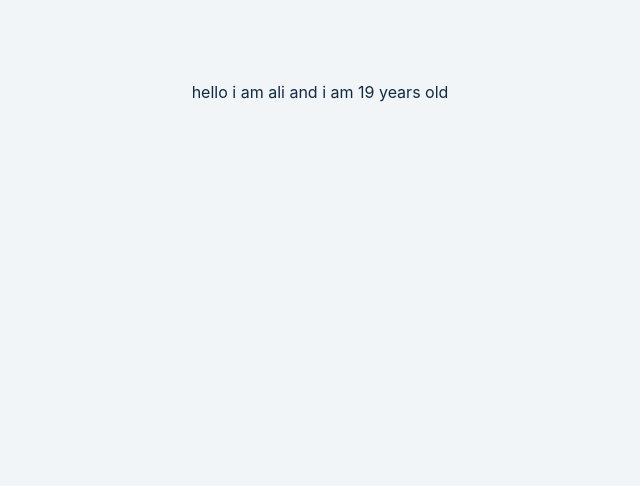
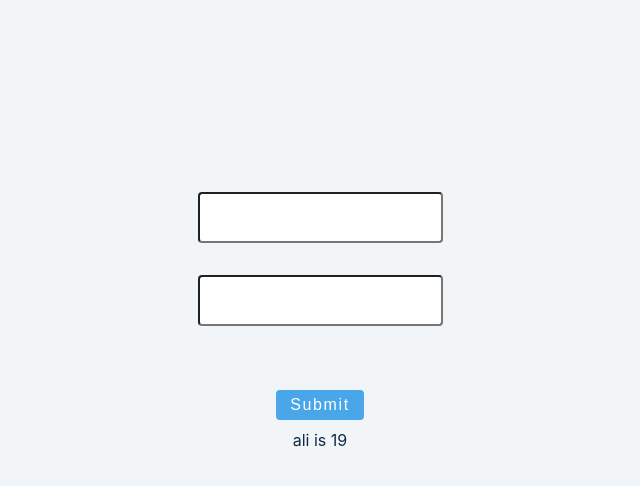
Before and after one commit to alivarastepour/react, a React (Create React App) app: page / in a window 1280 px wide. Shown: the top 486 px of the page, without its empty margins (320-960 px from the left). Built offline with nearby package versions, Linux system fonts and the light colour scheme.

Commit message:
uncontrolled components

```diff
--- a/src/App.js
+++ b/src/App.js
@@ -1,5 +1,5 @@
 import React from 'react'
-import Setup from './tutorial/19-proptypes/proptypes-typescript'
+import Setup from './tutorial/20-uncontrolled-component/uncontrolledComponent'
 function App() {
   return (
     <div className='container'>
--- /dev/null
+++ b/src/tutorial/20-uncontrolled-component/uncontrolledComponent.js
@@ -0,0 +1,41 @@
+import React, {createRef} from "react";
+
+
+let users = [{name:'ali',age:19}]
+
+const Setup = () => {
+  return <>
+    <App/>
+  </>
+}
+const App = () => {
+    const reference = createRef();
+    const reference1 = createRef();
+
+    const myHandler = (e) => {
+      e.preventDefault();
+      console.log(reference.current.value);
+      console.log(reference1.current.value);
+      users = [...users, {name:reference.current.value, age:parseInt(reference1.current.value)}];
+      // users.add({name:reference.current.value, age:reference1.current.value})
+      console.log(users)
+    }
+
+    return <>
+      <form onSubmit={(e) => myHandler(e)} className='form-control'>
+        <div className='container'>
+          <input name='alo' ref={reference} type="text" className='item'/>
+          <input name='loa' ref={reference1} type="text" className='item'/>
+          <button type='submit' className="btn">submit</button>
+        </div>
+      </form>
+      {
+        users.map(e => {
+          return <div key={new Date().getMilliseconds()}>{e.name} is {e.age}</div> // this wont work because change in ref will not trigger rerender(uncontrolled component)
+        })
+      }
+
+    </>
+}
+
+export default Setup;
```
